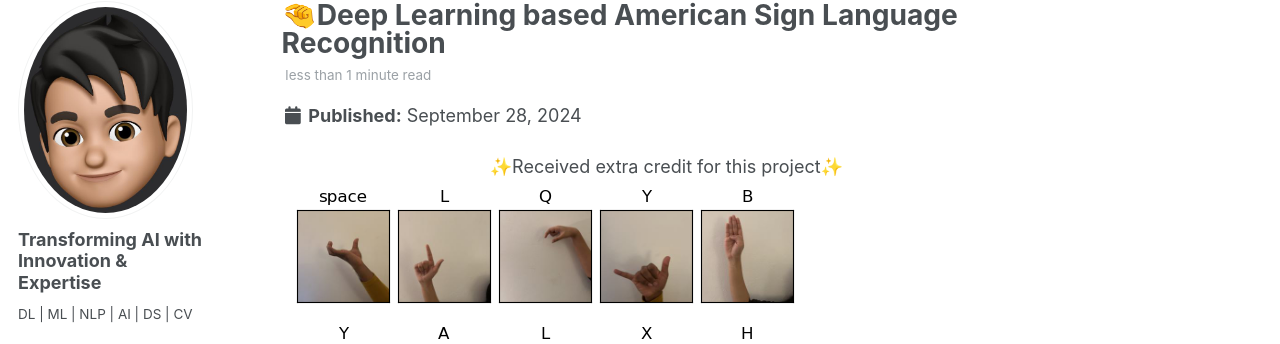
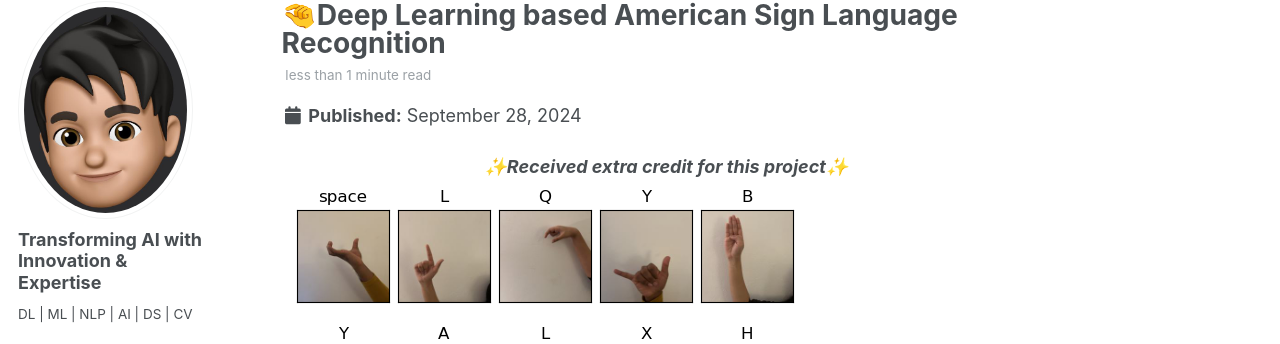
Before and after one commit to SudarshanaSRao/SudarshanaSRao.github.io, a Jekyll site: the page built from _portfolio/portfolio-5.md, in a window 1280 px wide. Shown: the part 105-449 px from the top of the page. Built offline with Jekyll 4.4.1, drawn with Linux system fonts in a browser that asks for light colours.

Commit message:
Update portfolio-5.md

```diff
--- a/_portfolio/portfolio-5.md
+++ b/_portfolio/portfolio-5.md
@@ -3,7 +3,7 @@
 excerpt: "<img height='500'  width='500' src='/images/preprocess.png'>"
 collection: portfolio
 ---
-<div style="text-align:center;">✨Received extra credit for this project✨</div>
+<div style="text-align:center;"><i><strong>✨Received extra credit for this project✨</strong></i></div>
 
 <img src="/images/test-dataset1.png" style="cursor: crosshair;">
 <img src="/images/dataset.png" style="cursor: crosshair;">
```
